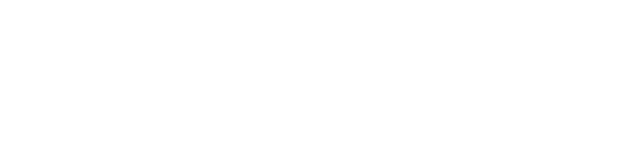
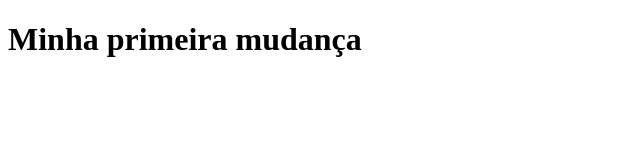
Before and after one commit to 0CaioG/ambientes, a plain HTML site: page index.html in a window 1280 px wide. Shown: the whole page, without its empty margins (0-640 px from the left). Drawn offline with Linux system fonts and the light colour scheme.

Commit message:
primeiro bugfix adicionando h1 ao index

```diff
--- a/index.html
+++ b/index.html
@@ -6,6 +6,6 @@
     <title>Primeira pagina</title>
 </head>
 <body>
-
+    <h1>Minha primeira mudança</h1>
 </body>
 </html>
```
